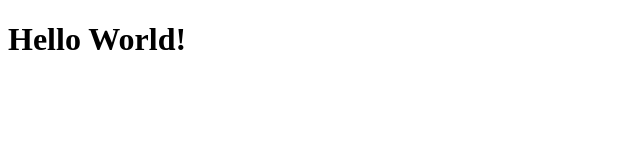
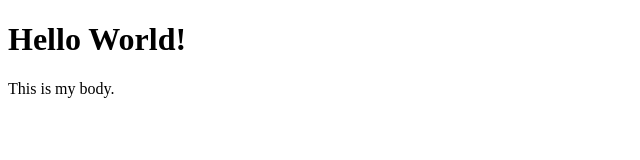
Before and after one commit to Syncopaiua/git-test, a plain HTML site: page index.html in a window 1280 px wide. Shown: the whole page, without its empty margins (0-640 px from the left). Drawn offline with Linux system fonts and the light colour scheme.

Commit message:
Nonsense update

```diff
--- a/index.html
+++ b/index.html
@@ -9,6 +9,7 @@
 <body>
 
     <h1>Hello World!</h1>
+    <p>This is my body.</p>
 
 </body>
 </html>
```
